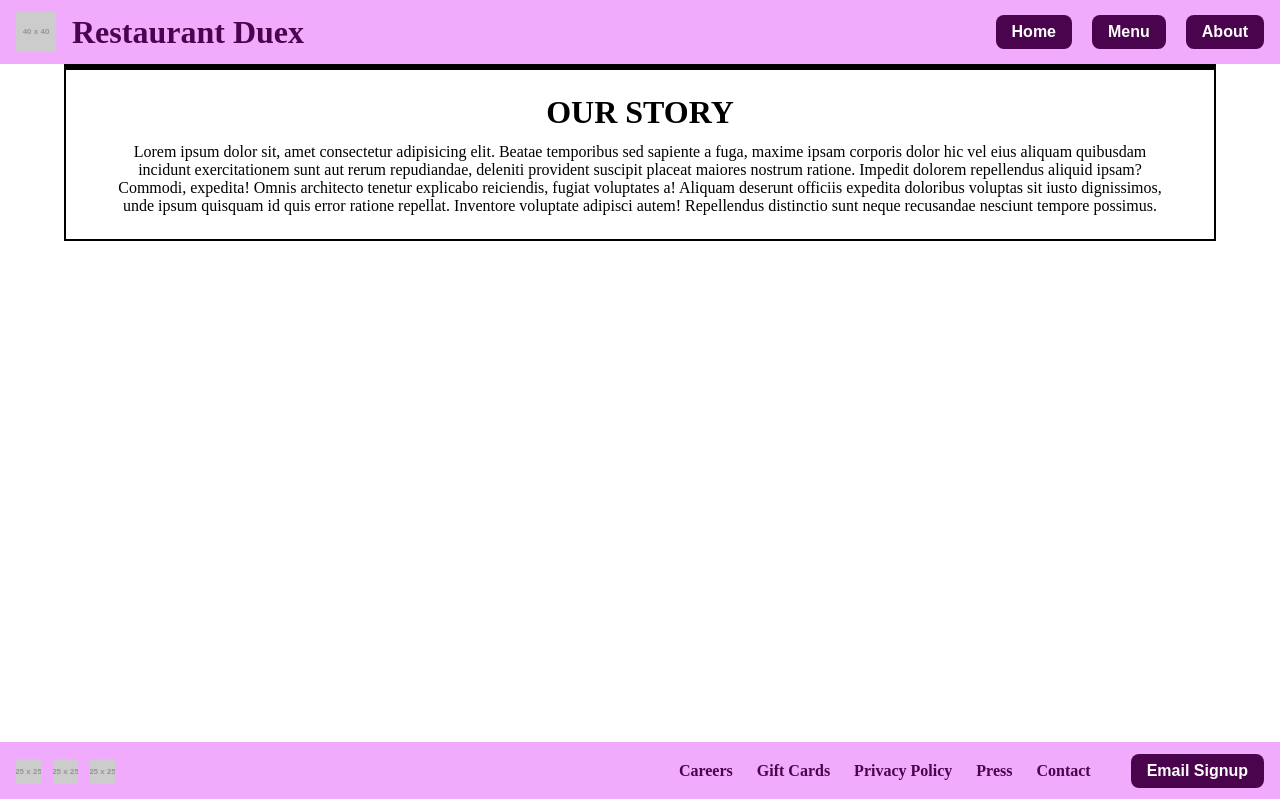
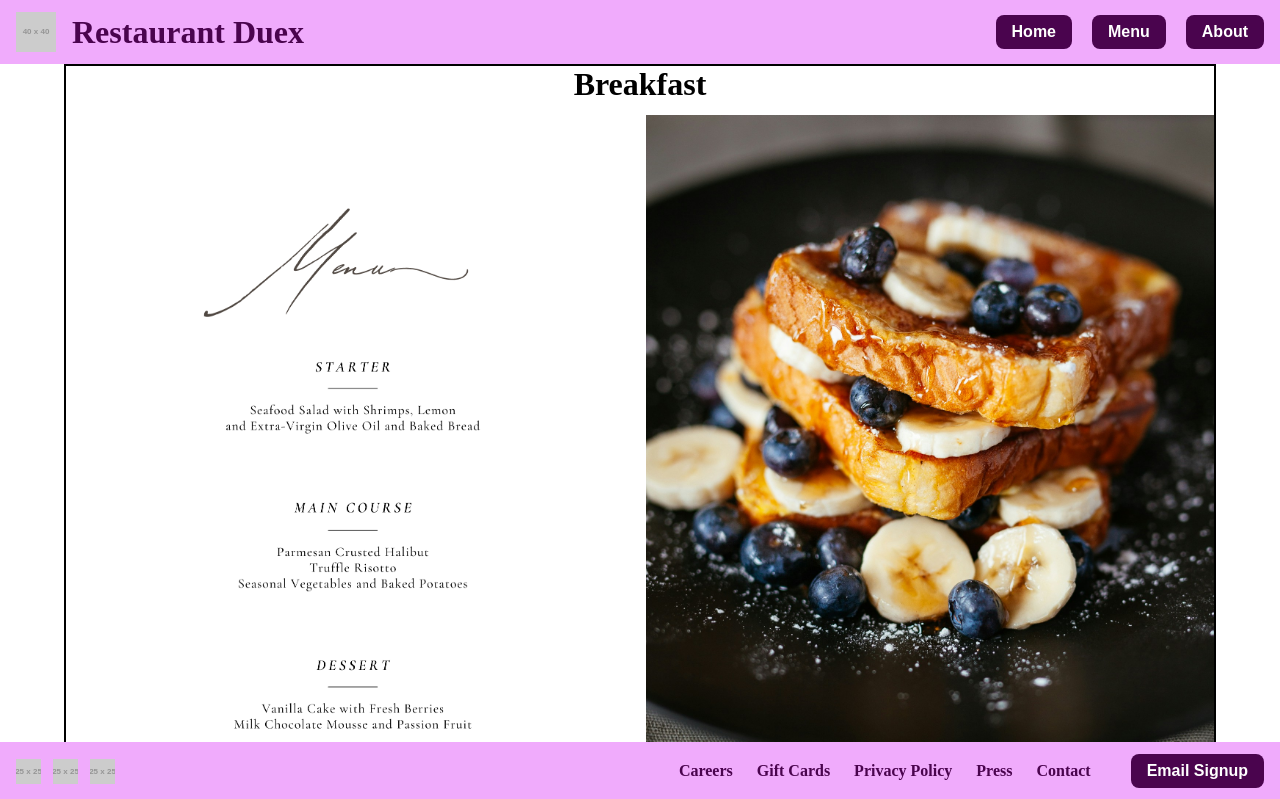
Before and after one commit to futurebound/odin-restaurant, a website built with webpack: page src/index.html in a window 1280 px wide. Both pictures are taken after a click on the button "Menu". Shown: the top 799 px of the page. Built offline with nearby package versions, Linux system fonts and the light colour scheme; placeholder pictures from the web are drawn by us.

Commit message:
feat: menu page and styling

```diff
--- a/src/index.html
+++ b/src/index.html
@@ -19,7 +19,14 @@
   </header>
 
   <div id="content">
-    <div class="menu"></div>
+    <div class="menu">
+      <h1>Breakfast</h1>
+      <div class="side-by-side"></div>
+      <h1>Lunch</h1>
+      <div class="side-by-side"></div>
+      <h1>Dinner</h1>
+      <div class="side-by-side"></div>
+    </div>
     <div class="about">
       <div class="info">
         <h1>OUR STORY</h1>
--- a/src/index.js
+++ b/src/index.js
@@ -15,3 +15,9 @@ homeButton.addEventListener("click", () => {
   const homeDiv = loadHome();
   contentDiv.appendChild(homeDiv);
 });
+
+menuButton.addEventListener("click", () => {
+  contentDiv.replaceChildren();
+  const menuDiv = loadMenu();
+  contentDiv.appendChild(menuDiv);
+});
--- a/src/js/home.js
+++ b/src/js/home.js
@@ -1,4 +1,4 @@
-import FoodOne from "../img/food-one.jpg";
+import homeImgPath from "../img/home.jpg";
 import { LOREM_TEXT } from "./utils";
 import generateTextElement from "./utils";
 
@@ -23,7 +23,7 @@ const loadCarousel = () => {
   const carouselDiv = document.createElement("div");
   carouselDiv.classList.add("carousel");
   const foodOne = new Image();
-  foodOne.src = FoodOne;
+  foodOne.src = homeImgPath;
   foodOne.alt = "photo of food";
 
   const photoCredit = document.createElement("p");
--- a/src/js/menu.js
+++ b/src/js/menu.js
@@ -0,0 +1,107 @@
+import { LOREM_TEXT } from "./utils";
+import generateTextElement from "./utils";
+import breakfastImgPath from "../img/breakfast.jpg";
+import breakfastMenuImgPath from "../img/breakfast-menu.png";
+import lunchImgPath from "../img/lunch.jpg";
+import lunchMenuImgPath from "../img/lunch-menu.png";
+import dinnerImgPath from "../img/dinner.jpg";
+import dinnerMenuImgPath from "../img/dinner-menu.png";
+
+
+const loadMenu = () => {
+  const menuDiv = document.createElement("div");
+  menuDiv.classList.add("menu");
+
+  const breakfastDiv = loadBreakfast();
+  const lunchDiv = loadLunch();
+  const dinnerDiv = loadDinner();
+
+  menuDiv.appendChild(breakfastDiv);
+  menuDiv.appendChild(lunchDiv);
+  menuDiv.appendChild(dinnerDiv);
+
+  return menuDiv;
+}
+
+const loadBreakfast = () => {
+  const breakfastDiv = document.createElement("div");
+  breakfastDiv.classList.add("menu-container");
+  const breakfastTitle = generateTextElement("h1", "Breakfast");
+
+  const breakfastSideBySide = document.createElement("div");
+  breakfastSideBySide.classList.add("side-by-side");
+
+  const breakfastMenuImg = new Image();
+  breakfastMenuImg.classList.add("menu-img");
+  breakfastMenuImg.src = breakfastMenuImgPath;
+  breakfastMenuImg.alt = "breakfast menu image";
+
+  const breakfastImg = new Image();
+  breakfastImg.classList.add("menu-img");
+  breakfastImg.src = breakfastImgPath;
+  breakfastImg.alt = "french toast breakfast";
+
+  breakfastSideBySide.appendChild(breakfastMenuImg);
+  breakfastSideBySide.appendChild(breakfastImg);
+
+  breakfastDiv.appendChild(breakfastTitle);
+  breakfastDiv.appendChild(breakfastSideBySide);
+
+  return breakfastDiv;
+}
+
+const loadLunch = () => {
+  const lunchDiv = document.createElement("div");
+  lunchDiv.classList.add("menu-container");
+  const lunchTitle = generateTextElement("h1", "Lunch");
+
+  const lunchSideBySide = document.createElement("div");
+  lunchSideBySide.classList.add("side-by-side");
+
+  const lunchMenuImg = new Image();
+  lunchMenuImg.classList.add("menu-img");
+  lunchMenuImg.src = lunchMenuImgPath;
+  lunchMenuImg.alt = "lunch menu image";
+
+  const lunchImg = new Image();
+  lunchImg.classList.add("menu-img");
+  lunchImg.src = lunchImgPath;
+  lunchImg.alt = "steak sides and salad lunch";
+
+  lunchSideBySide.appendChild(lunchImg);
+  lunchSideBySide.appendChild(lunchMenuImg);
+
+  lunchDiv.appendChild(lunchTitle);
+  lunchDiv.appendChild(lunchSideBySide);
+
+  return lunchDiv;
+}
+
+const loadDinner = () => {
+  const dinnerDiv = document.createElement("div");
+  dinnerDiv.classList.add("menu-container");
+  const dinnerTitle = generateTextElement("h1", "Dinner");
+
+  const dinnerSideBySide = document.createElement("div");
+  dinnerSideBySide.classList.add("side-by-side");
+
+  const dinnerMenuImg = new Image();
+  dinnerMenuImg.classList.add("menu-img");
+  dinnerMenuImg.src = dinnerMenuImgPath;
+  dinnerMenuImg.alt = "dinner menu image";
+
+  const dinnerImg = new Image();
+  dinnerImg.classList.add("menu-img");
+  dinnerImg.src = dinnerImgPath;
+  dinnerImg.alt = "pasta dinner";
+
+  dinnerSideBySide.appendChild(dinnerMenuImg);
+  dinnerSideBySide.appendChild(dinnerImg);
+
+  dinnerDiv.appendChild(dinnerTitle);
+  dinnerDiv.appendChild(dinnerSideBySide);
+
+  return dinnerDiv;
+}
+
+export default loadMenu;
--- a/src/style.css
+++ b/src/style.css
@@ -70,7 +70,6 @@ button {
 }
 
 button:hover {
-  /* border: 2px solid #4a044e; */
   color: var(--fuchsia-200);
   background-color: var(--fuchsia-600);
   box-shadow: 0 0 5px var(--fuchsia-800);
@@ -82,8 +81,6 @@ button:hover {
   align-items: center;
   display: grid;
   grid-template-columns: 1fr;
-  /* gap: 48px; */
-  /* margin-bottom: 48px; */
   padding-bottom: 10%;
 }
 
@@ -91,9 +88,6 @@ button:hover {
   display: grid;
   grid-template-columns: 1fr;
   gap: 24px;
-  /* margin-top: 48px; */
-  /* margin-bottom: 48px; */
-
   width: 100%;
   height: 100%;
   border: 2px solid black;
@@ -114,6 +108,21 @@ button:hover {
 
 .info h1 {
   margin-bottom: 12px;
+}
+
+.menu-container {
+  text-align: center;
+}
+
+.menu-img {
+  width: 100%;
+}
+
+.side-by-side {
+  display: grid;
+  grid-template-columns: 1fr 1fr;
+  gap: 12px;
+  margin-top: 12px;
 }
 
 footer {
@@ -144,7 +153,6 @@ footer nav {
 
 a {
   text-decoration: none;
-  /* margin-left: 24px; */
   color: var(--fuchsia-950);
   font-weight: bold;
   transition: all 100ms ease-in-out;
```
Also changed, not shown: src/img/breakfast-menu.png (added), src/img/breakfast.jpg (added), src/img/dinner-menu.png (added), src/img/dinner.jpg (added), src/img/food-four.jpg (deleted), src/img/food-three.jpg (deleted), src/img/food-two.jpg (deleted), src/img/home.jpg (renamed from src/img/food-one.jpg), src/img/lunch-menu.png (added), src/img/lunch.jpg (added).
